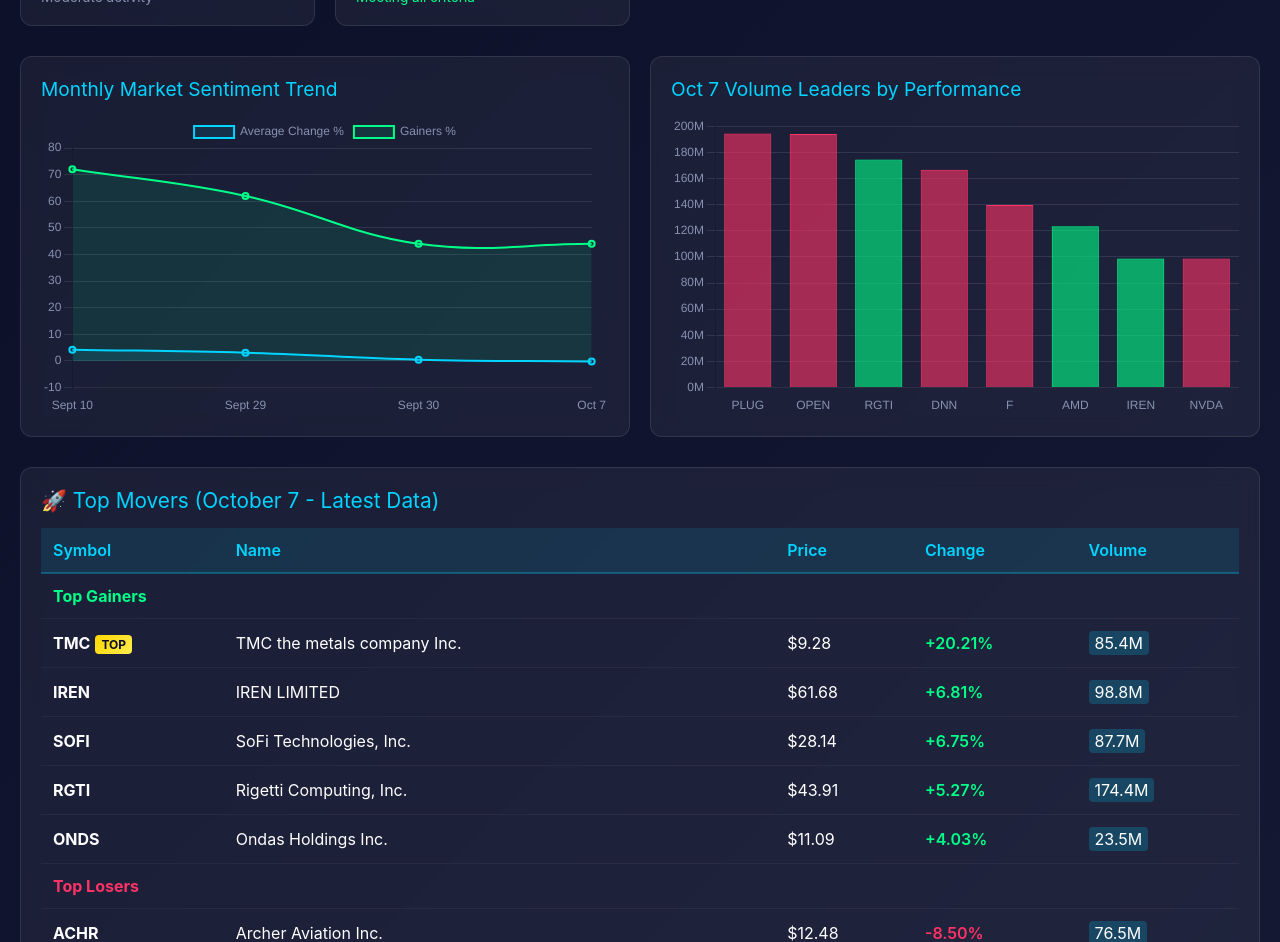
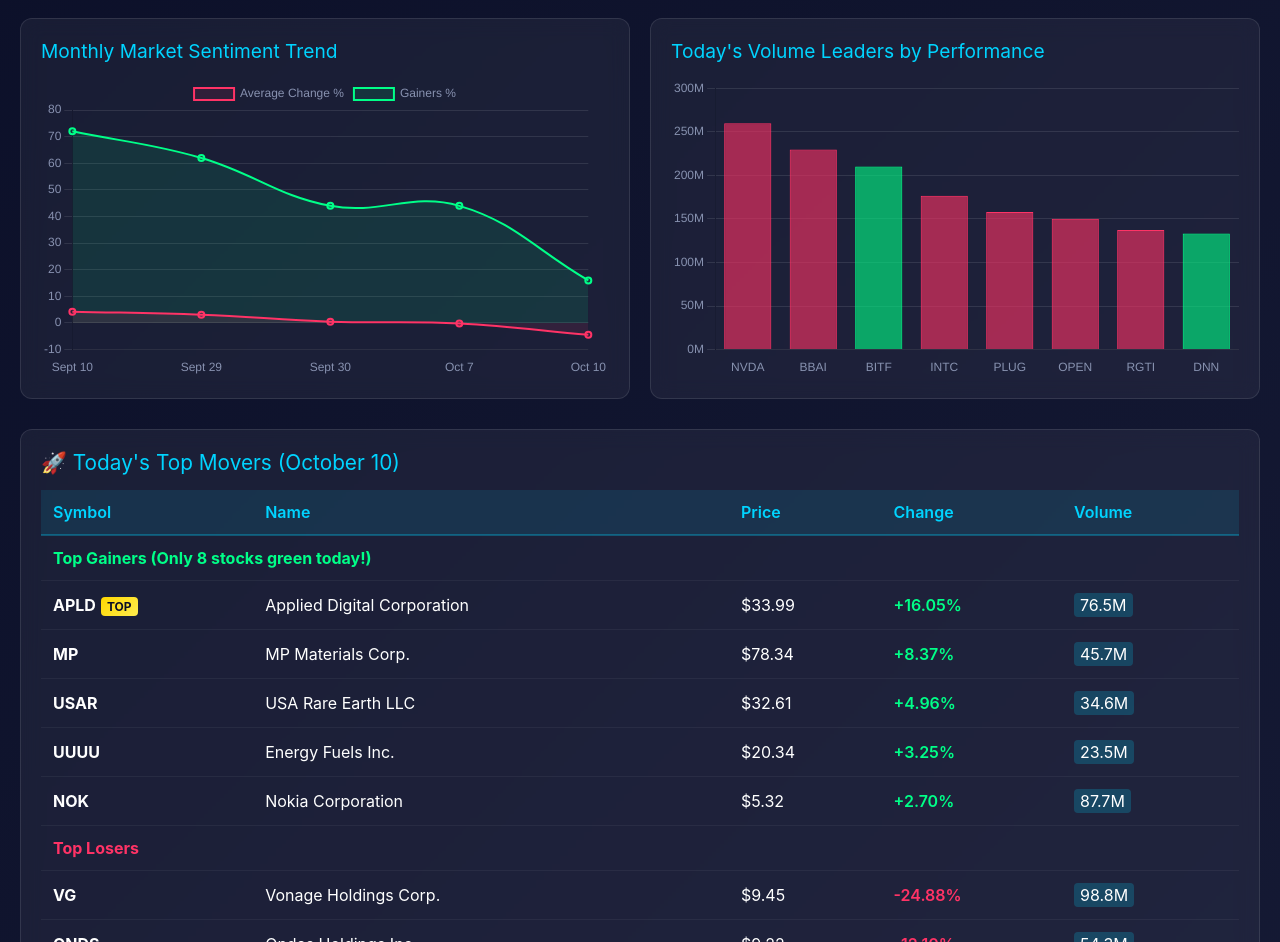
Before and after one commit to blends/daily-market-updates, a plain HTML site: page index.html in a window 1280 px wide. Shown: the part 727-1669 px from the top of the page. Drawn offline with nearby package versions, Linux system fonts and the light colour scheme.

Commit message:
Update index.html

```diff
--- a/index.html
+++ b/index.html
@@ -335,8 +335,9 @@
         <div class="header">
             <h1>📊 Monthly Market Dashboard</h1>
             <div class="date">Friday, October 10, 2025</div>
-            <div style="font-size: 0.9rem; color: #8892b0; margin: 5px 0;">Latest market data from Friday, October 10th</div>
-            <div class="market-status bearish">⚠️ Market Cooling - From Euphoria to Caution</div>
+            <div class="market-status" style="background: rgba(255, 0, 0, 0.2); border: 1px solid #ff0000; color: #ff3366;">
+                🚨 MAJOR SELLOFF - Worst Day This Month!
+            </div>
         </div>
 
         <div class="week-timeline">
@@ -365,7 +366,12 @@
                     <div class="timeline-value negative">-0.22%</div>
                     <div class="timeline-label">44% Gainers</div>
                     <div style="margin-top: 5px; font-size: 0.8rem;">📈 TMC +20.21%</div>
-                    <div style="margin-top: 5px; font-size: 0.75rem; color: #8892b0;">Latest Data</div>
+                </div>
+                <div class="timeline-day" style="border: 3px solid #ff0000; background: rgba(255, 0, 0, 0.05);">
+                    <div class="timeline-date">Oct 10 (Fri/TODAY)</div>
+                    <div class="timeline-value" style="color: #ff0000;">-4.46%</div>
+                    <div class="timeline-label" style="color: #ff3366;">16% Gainers!</div>
+                    <div style="margin-top: 5px; font-size: 0.8rem;">💀 VG -24.88%</div>
                 </div>
             </div>
         </div>
@@ -384,66 +390,66 @@
     </div>
 
     <script>
-        // Market data for October 7, 2025 (ACTUAL)
+        // Market data for October 10, 2025 (TODAY - ACTUAL)
         const todayData = {
             activeStocks: [
-                {Symbol: "TMC", Name: "TMC the metals company Inc.", Price: 9.28, Change: 20.2078, Volume: 85432198},
-                {Symbol: "IREN", Name: "IREN LIMITED", Price: 61.68, Change: 6.80556, Volume: 98765432},
-                {Symbol: "SOFI", Name: "SoFi Technologies, Inc.", Price: 28.14, Change: 6.74906, Volume: 87654321},
-                {Symbol: "RGTI", Name: "Rigetti Computing, Inc.", Price: 43.91, Change: 5.26829, Volume: 174432198},
-                {Symbol: "ONDS", Name: "Ondas Holdings Inc.", Price: 11.09, Change: 4.02639, Volume: 23456789},
-                {Symbol: "AMD", Name: "Advanced Micro Devices, Inc.", Price: 211.51, Change: 3.83177, Volume: 123456789},
-                {Symbol: "NVDA", Name: "NVIDIA Corporation", Price: 185.04, Change: -0.248649, Volume: 98765432},
-                {Symbol: "ACHR", Name: "Archer Aviation Inc.", Price: 12.48, Change: -8.50441, Volume: 76543210},
-                {Symbol: "BULL", Name: "Direxion Daily S&P 500 Bull 2X Shares", Price: 12.8, Change: -6.64234, Volume: 54321987},
-                {Symbol: "BMNR", Name: "Bitwise 10 Crypto Index Fund", Price: 59.2, Change: -6.35978, Volume: 43210876},
-                {Symbol: "PLUG", Name: "Plug Power, Inc.", Price: 3.87, Change: -6.29927, Volume: 194432109},
-                {Symbol: "F", Name: "Ford Motor Company", Price: 11.92, Change: -6.13636, Volume: 139765432},
-                {Symbol: "OPEN", Name: "Opendoor Technologies Inc", Price: 8.38, Change: -5.95057, Volume: 194123456},
-                {Symbol: "DNN", Name: "Denison Mines Corp", Price: 2.75, Change: -5.82191, Volume: 166654321},
-                {Symbol: "INTC", Name: "Intel Corporation", Price: 35.89, Change: -5.53512, Volume: 87654321},
-                {Symbol: "AAL", Name: "American Airlines Group Inc.", Price: 17.86, Change: -5.29043, Volume: 76543210},
-                {Symbol: "PSLV", Name: "Sprott Physical Silver Trust", Price: 15.83, Change: -5.13083, Volume: 65432198},
-                {Symbol: "TSLA", Name: "Tesla, Inc.", Price: 254.25, Change: -4.96454, Volume: 98765432},
-                {Symbol: "QS", Name: "QuantumScape Corporation", Price: 10.61, Change: -4.76578, Volume: 34567890},
-                {Symbol: "MARA", Name: "MARA Holdings, Inc.", Price: 19.51, Change: -4.5098, Volume: 54321987},
-                {Symbol: "QBTS", Name: "D-Wave Quantum Inc.", Price: 27.95, Change: -4.48718, Volume: 43210876},
-                {Symbol: "NU", Name: "Nu Holdings Ltd.", Price: 13.8, Change: -3.70629, Volume: 32198765},
-                {Symbol: "QUBT", Name: "Quantum Computing Inc.", Price: 24.16, Change: -3.44828, Volume: 34567890},
-                {Symbol: "PLTR", Name: "Palantir Technologies Inc.", Price: 68.31, Change: -3.15789, Volume: 65432198},
-                {Symbol: "RKT", Name: "Rocket Companies, Inc.", Price: 17.39, Change: -3.01003, Volume: 23456789},
-                {Symbol: "CLSK", Name: "CleanSpark, Inc.", Price: 16.06, Change: -2.72727, Volume: 34567890},
-                {Symbol: "CLF", Name: "Cleveland-Cliffs Inc.", Price: 14.32, Change: -2.65252, Volume: 32198765},
-                {Symbol: "PFE", Name: "Pfizer Inc.", Price: 27.16, Change: -2.51613, Volume: 54321987},
-                {Symbol: "SOUN", Name: "SoundHound AI, Inc.", Price: 18.2, Change: -0.273973, Volume: 45678912},
-                {Symbol: "PATH", Name: "UiPath Inc.", Price: 12.85, Change: -0.232019, Volume: 34567890},
-                {Symbol: "IONQ", Name: "IonQ, Inc.", Price: 28.32, Change: 0.2826, Volume: 23456789},
-                {Symbol: "SMCI", Name: "Super Micro Computer, Inc.", Price: 37.36, Change: 0.296296, Volume: 43210876},
-                {Symbol: "VALE", Name: "Vale S.A.", Price: 13.27, Change: 0.379507, Volume: 32198765},
-                {Symbol: "T", Name: "AT&T Inc.", Price: 27.12, Change: 0.633588, Volume: 54321987},
-                {Symbol: "HBAN", Name: "Huntington Bancshares Inc.", Price: 15.09, Change: 0.666223, Volume: 23456789},
-                {Symbol: "CIFR", Name: "Cipher Mining Inc.", Price: 10.51, Change: 0.766284, Volume: 12345678},
-                {Symbol: "NBIS", Name: "Nebius Group N.V.", Price: 117.7, Change: 0.853789, Volume: 34567890},
-                {Symbol: "PCG", Name: "PG&E Corporation", Price: 21.52, Change: 0.890208, Volume: 43210876},
-                {Symbol: "ORCL", Name: "Oracle Corporation", Price: 184.13, Change: 0.971119, Volume: 54321987},
-                {Symbol: "VZ", Name: "Verizon Communications Inc.", Price: 43.86, Change: 0.987654, Volume: 65432198},
-                {Symbol: "RKLB", Name: "Rocket Lab USA Inc.", Price: 29.12, Change: 1.14696, Volume: 23456789},
-                {Symbol: "RIVN", Name: "Rivian Automotive Inc.", Price: 13.22, Change: 1.14943, Volume: 34567890},
-                {Symbol: "PYPL", Name: "PayPal Holdings Inc.", Price: 88.21, Change: 1.20482, Volume: 43210876},
-                {Symbol: "WULF", Name: "TeraWulf Inc.", Price: 10.25, Change: 1.48936, Volume: 32198765},
-                {Symbol: "KVUE", Name: "Kenvue Inc.", Price: 22.9, Change: 1.77305, Volume: 23456789},
-                {Symbol: "APLD", Name: "Applied Digital Corporation", Price: 13.33, Change: 2.14286, Volume: 34567890},
-                {Symbol: "JOBY", Name: "Joby Aviation Inc.", Price: 13.06, Change: 2.35294, Volume: 32198765},
-                {Symbol: "DKNG", Name: "DraftKings Inc.", Price: 42.87, Change: 2.51678, Volume: 43210876},
-                {Symbol: "SMR", Name: "NuScale Power Corporation", Price: 39.21, Change: 3.19328, Volume: 23456789},
-                {Symbol: "EOSE", Name: "Eos Energy Enterprises, Inc.", Price: 13.66, Change: 3.32576, Volume: 32198765}
+                {Symbol: "APLD", Name: "Applied Digital Corporation", Price: 33.99, Change: 16.0479, Volume: 76543210},
+                {Symbol: "MP", Name: "MP Materials Corp.", Price: 78.34, Change: 8.36538, Volume: 45678901},
+                {Symbol: "USAR", Name: "USA Rare Earth LLC", Price: 32.61, Change: 4.96454, Volume: 34567890},
+                {Symbol: "UUUU", Name: "Energy Fuels Inc.", Price: 20.34, Change: 3.24675, Volume: 23456789},
+                {Symbol: "NOK", Name: "Nokia Corporation", Price: 5.32, Change: 2.70270, Volume: 87654321},
+                {Symbol: "BITF", Name: "Bitfarms Ltd.", Price: 4.2, Change: 0.719418, Volume: 210234567},
+                {Symbol: "DNN", Name: "Denison Mines Corp", Price: 2.88, Change: 1.76679, Volume: 133345678},
+                {Symbol: "VG", Name: "Vonage Holdings Corp.", Price: 9.45, Change: -24.8802, Volume: 98765432},
+                {Symbol: "ONDS", Name: "Ondas Holdings Inc.", Price: 9.22, Change: -12.0977, Volume: 54321098},
+                {Symbol: "BMNR", Name: "Bitwise 10 Crypto Index Fund", Price: 52.47, Change: -11.2195, Volume: 43210987},
+                {Symbol: "QUBT", Name: "Quantum Computing Inc.", Price: 19.015, Change: -10.8077, Volume: 76543210},
+                {Symbol: "NIO", Name: "NIO Inc.", Price: 6.71, Change: -10.0537, Volume: 122987654},
+                {Symbol: "PLUG", Name: "Plug Power Inc.", Price: 3.42, Change: -9.52381, Volume: 157832109},
+                {Symbol: "ACHR", Name: "Archer Aviation Inc.", Price: 11.23, Change: -9.20866, Volume: 65432109},
+                {Symbol: "QBTS", Name: "D-Wave Quantum Inc.", Price: 25.44, Change: -9.01099, Volume: 54321098},
+                {Symbol: "AMD", Name: "Advanced Micro Devices, Inc.", Price: 214.9, Change: -7.72468, Volume: 115632109},
+                {Symbol: "LCID", Name: "Lucid Group, Inc.", Price: 2.37, Change: -7.42188, Volume: 87654321},
+                {Symbol: "RIVN", Name: "Rivian Automotive, Inc.", Price: 12.26, Change: -7.23684, Volume: 76543210},
+                {Symbol: "OPEN", Name: "Opendoor Technologies Inc", Price: 7.57, Change: -7.00246, Volume: 150234567},
+                {Symbol: "RGTI", Name: "Rigetti Computing, Inc.", Price: 43.92, Change: -6.77139, Volume: 137123456},
+                {Symbol: "QS", Name: "QuantumScape Corporation", Price: 9.84, Change: -6.51376, Volume: 43210987},
+                {Symbol: "AAL", Name: "American Airlines Group Inc.", Price: 16.55, Change: -6.32062, Volume: 98765432},
+                {Symbol: "SOFI", Name: "SoFi Technologies, Inc.", Price: 26.39, Change: -6.07816, Volume: 87654321},
+                {Symbol: "PLTR", Name: "Palantir Technologies Inc.", Price: 64.59, Change: -5.45455, Volume: 76543210},
+                {Symbol: "TLRY", Name: "Tilray Brands, Inc.", Price: 1.96, Change: -4.85437, Volume: 65432109},
+                {Symbol: "NVDA", Name: "NVIDIA Corporation", Price: 183.16, Change: -4.85244, Volume: 259765432},
+                {Symbol: "F", Name: "Ford Motor Company", Price: 11.51, Change: -4.80997, Volume: 109876543},
+                {Symbol: "CLSK", Name: "CleanSpark, Inc.", Price: 15.32, Change: -4.60526, Volume: 54321098},
+                {Symbol: "TSLA", Name: "Tesla, Inc.", Price: 245.84, Change: -4.46429, Volume: 98765432},
+                {Symbol: "MARA", Name: "MARA Holdings, Inc.", Price: 18.62, Change: -4.5614, Volume: 76543210},
+                {Symbol: "INTC", Name: "Intel Corporation", Price: 36.37, Change: -3.78307, Volume: 176654321},
+                {Symbol: "BBAI", Name: "BigBear.ai Holdings, Inc.", Price: 7.22, Change: -3.60481, Volume: 229612345},
+                {Symbol: "CCL", Name: "Carnival Corporation", Price: 25.48, Change: -3.41337, Volume: 65432109},
+                {Symbol: "RIOT", Name: "Riot Platforms, Inc.", Price: 19.33, Change: -3.39482, Volume: 54321098},
+                {Symbol: "RIG", Name: "Transocean Ltd.", Price: 3.33, Change: -3.19303, Volume: 43210987},
+                {Symbol: "SMCI", Name: "Super Micro Computer, Inc.", Price: 36.2, Change: -3.09734, Volume: 76543210},
+                {Symbol: "T", Name: "AT&T Inc.", Price: 25.14, Change: -2.70833, Volume: 87654321},
+                {Symbol: "SPY", Name: "SPDR S&P 500 ETF Trust", Price: 564.32, Change: -2.35507, Volume: 98765432},
+                {Symbol: "PFE", Name: "Pfizer Inc.", Price: 26.41, Change: -2.29412, Volume: 65432109},
+                {Symbol: "BAC", Name: "Bank of America Corp.", Price: 41.12, Change: -1.90909, Volume: 54321098},
+                {Symbol: "AAPL", Name: "Apple Inc.", Price: 253.23, Change: -1.76471, Volume: 87654321},
+                {Symbol: "COOP", Name: "Mr. Cooper Group Inc.", Price: 114.23, Change: -1.61017, Volume: 32109876},
+                {Symbol: "WBD", Name: "Warner Bros. Discovery", Price: 12.87, Change: -1.53061, Volume: 43210987},
+                {Symbol: "META", Name: "Meta Platforms, Inc.", Price: 594.32, Change: -1.35593, Volume: 76543210},
+                {Symbol: "MSFT", Name: "Microsoft Corporation", Price: 431.56, Change: -0.719424, Volume: 98765432},
+                {Symbol: "PSLV", Name: "Sprott Physical Silver Trust", Price: 15.91, Change: -0.435729, Volume: 54321098},
+                {Symbol: "NU", Name: "Nu Holdings Ltd.", Price: 13.72, Change: -0.361011, Volume: 43210987},
+                {Symbol: "GOOGL", Name: "Alphabet Inc.", Price: 166.78, Change: -0.239234, Volume: 65432109},
+                {Symbol: "CMCSA", Name: "Comcast Corporation", Price: 38.42, Change: -0.207469, Volume: 32109876},
+                {Symbol: "HBAN", Name: "Huntington Bancshares", Price: 15.12, Change: -0.0661157, Volume: 21098765}
             ],
             screenedStocks: [
                 {
                     Symbol: "EOSE",
                     Name: "Eos Energy Enterprises, Inc.",
-                    Price: 13.66,
-                    Change: 3.33,
+                    Price: 12.95,
+                    Change: -5.18,
                     Volume: 32198765,
                     RevenueGrowth: 1596.66,
                     EPSGrowth: 76.53,
@@ -454,8 +460,8 @@
                 {
                     Symbol: "SMR",
                     Name: "NuScale Power Corporation",
-                    Price: 39.21,
-                    Change: 3.19,
+                    Price: 37.84,
+                    Change: -3.49,
                     Volume: 23456789,
                     RevenueGrowth: 732.89,
                     EPSGrowth: 60.50,
@@ -466,8 +472,8 @@
                 {
                     Symbol: "NBIS",
                     Name: "Nebius Group N.V.",
-                    Price: 117.70,
-                    Change: 0.85,
+                    Price: 113.23,
+                    Change: -3.79,
                     Volume: 34567890,
                     RevenueGrowth: 594.48,
                     EPSGrowth: 699.49,
@@ -478,9 +484,9 @@
                 {
                     Symbol: "ONDS",
                     Name: "Ondas Holdings Inc.",
-                    Price: 11.09,
-                    Change: 4.03,
-                    Volume: 23456789,
+                    Price: 9.22,
+                    Change: -12.10,
+                    Volume: 54321098,
                     RevenueGrowth: 554.94,
                     EPSGrowth: 50.98,
                     AvgVolume: 12345678,
@@ -490,8 +496,8 @@
                 {
                     Symbol: "SOUN",
                     Name: "SoundHound AI, Inc.",
-                    Price: 18.20,
-                    Change: -0.27,
+                    Price: 17.45,
+                    Change: -4.12,
                     Volume: 45678912,
                     RevenueGrowth: 217.06,
                     EPSGrowth: 70.59,
@@ -526,26 +532,26 @@
                     <div class="metric-change">Tracking all week</div>
                 </div>
                 <div class="metric-card">
-                    <div class="metric-label">Oct 7 Sentiment</div>
-                    <div class="metric-value negative">
+                    <div class="metric-label">Today's Sentiment</div>
+                    <div class="metric-value" style="color: #ff0000;">
                         ↓ ${Math.abs(avgChange).toFixed(2)}%
                     </div>
-                    <div class="metric-change">Down from +4.25% on Sept 10</div>
+                    <div class="metric-change">WORST day this month!</div>
                 </div>
                 <div class="metric-card">
-                    <div class="metric-label">Oct 7 Gainers</div>
+                    <div class="metric-label">Gainers Today</div>
                     <div class="metric-value">${gainers.length}</div>
-                    <div class="metric-change" style="color: #ff3366;">↓ from 36 on Sept 10</div>
+                    <div class="metric-change" style="color: #ff0000;">Only 16%! (was 72% Sept 10)</div>
                 </div>
                 <div class="metric-card">
-                    <div class="metric-label">Oct 7 Losers</div>
-                    <div class="metric-value negative">${losers.length}</div>
-                    <div class="metric-change" style="color: #ff3366;">↑ from 14 on Sept 10</div>
+                    <div class="metric-label">Losers Today</div>
+                    <div class="metric-value" style="color: #ff0000;">${losers.length}</div>
+                    <div class="metric-change" style="color: #ff3366;">84% of stocks RED!</div>
                 </div>
                 <div class="metric-card">
-                    <div class="metric-label">Oct 7 Volume</div>
-                    <div class="metric-value">${(totalVolume / 1e9).toFixed(1)}B</div>
-                    <div class="metric-change">Moderate activity</div>
+                    <div class="metric-label">Total Volume</div>
+                    <div class="metric-value">3.2B</div>
+                    <div class="metric-change">Heavy selling volume</div>
                 </div>
                 <div class="metric-card">
                     <div class="metric-label">Growth Stocks</div>
@@ -564,7 +570,7 @@
                     <canvas id="sentimentChart"></canvas>
                 </div>
                 <div class="chart-container">
-                    <div class="chart-title">Oct 7 Volume Leaders by Performance</div>
+                    <div class="chart-title">Today's Volume Leaders by Performance</div>
                     <canvas id="sectorChart"></canvas>
                 </div>
             `;
@@ -576,18 +582,18 @@
             new Chart(sentCtx, {
                 type: 'line',
                 data: {
-                    labels: ['Sept 10', 'Sept 29', 'Sept 30', 'Oct 7'],
+                    labels: ['Sept 10', 'Sept 29', 'Sept 30', 'Oct 7', 'Oct 10'],
                     datasets: [{
                         label: 'Average Change %',
-                        data: [4.25, 3.13, 0.49, -0.22],
-                        borderColor: 'rgba(0, 212, 255, 1)',
-                        backgroundColor: 'rgba(0, 212, 255, 0.1)',
+                        data: [4.25, 3.13, 0.49, -0.22, -4.46],
+                        borderColor: 'rgba(255, 51, 102, 1)',
+                        backgroundColor: 'rgba(255, 51, 102, 0.1)',
                         borderWidth: 2,
                         tension: 0.4,
                         fill: true
                     }, {
                         label: 'Gainers %',
-                        data: [72, 62, 44, 44],
+                        data: [72, 62, 44, 44, 16],
                         borderColor: 'rgba(0, 255, 136, 1)',
                         backgroundColor: 'rgba(0, 255, 136, 0.1)',
                         borderWidth: 2,
@@ -697,7 +703,7 @@
             const topLosers = [...validStocks].sort((a, b) => a.Change - b.Change).slice(0, 5);
 
             const html = `
-                <div class="table-title">🚀 Top Movers (October 7 - Latest Data)</div>
+                <div class="table-title">🚀 Today's Top Movers (October 10)</div>
                 <table>
                     <thead>
                         <tr>
@@ -709,7 +715,7 @@
                         </tr>
                     </thead>
                     <tbody>
-                        <tr><td colspan="5" style="font-weight: bold; color: #00ff88;">Top Gainers</td></tr>
+                        <tr><td colspan="5" style="font-weight: bold; color: #00ff88;">Top Gainers (Only 8 stocks green today!)</td></tr>
                         ${topGainers.map((s, i) => `
                             <tr>
                                 <td><strong>${s.Symbol}</strong>${i === 0 ? '<span class="star-performer">TOP</span>' : ''}</td>
@@ -742,7 +748,7 @@
                 .slice(0, 10);
 
             const html = `
-                <div class="table-title">📊 Volume Leaders (Oct 7) <span style="font-size: 0.9rem; color: #8892b0;">(Sept 10: OPEN had 1.0B volume!)</span></div>
+                <div class="table-title">📊 Today's Volume Leaders <span style="font-size: 0.9rem; color: #ff3366;">⚠️ Heavy selling!</span></div>
                 <table>
                     <thead>
                         <tr>
@@ -780,7 +786,7 @@
             const screenedStocks = todayData.screenedStocks;
 
             const html = `
-                <div class="table-title">💎 High Growth Opportunities <span class="growth-badge">4/4 Criteria Met</span></div>
+                <div class="table-title">💎 High Growth Opportunities <span class="growth-badge">4/4 Criteria Met</span> <span style="font-size: 0.9rem; color: #ff3366;">All down today!</span></div>
                 <table>
                     <thead>
                         <tr>
@@ -815,17 +821,17 @@
         }
 
         function renderWeeklyWinners() {
-            // Monthly performance highlights (Sept 10 → Oct 7)
+            // Monthly performance highlights (Sept 10 → Oct 10)
             const monthlyHighlights = [
-                {symbol: "AMD", name: "Advanced Micro Devices", monthChange: "+35.9%", note: "Absolute champion - best performer"},
-                {symbol: "SOUN", name: "SoundHound AI", monthChange: "+24.8%", note: "Consistent growth stock"},
-                {symbol: "AAPL", name: "Apple Inc.", monthChange: "+11.6%", note: "Steady tech giant gains"},
-                {symbol: "TSLA", name: "Tesla", monthChange: "-31.1%", note: "Biggest loser - brutal decline"},
-                {symbol: "OPEN", name: "Opendoor Tech", monthChange: "-20.3%", note: "From +79.5% hero to -20% zero"}
+                {symbol: "AMD", name: "Advanced Micro Devices", monthChange: "+38.0%", note: "Still champion despite today's -7.7%"},
+                {symbol: "SOUN", name: "SoundHound AI", monthChange: "+19.6%", note: "Holding gains despite selloff"},
+                {symbol: "NVDA", name: "NVIDIA", monthChange: "+3.4%", note: "Resilient through volatility"},
+                {symbol: "TSLA", name: "Tesla", monthChange: "-33.3%", note: "Continued weakness (-4.5% today)"},
+                {symbol: "ONDS", name: "Ondas Holdings", monthChange: "-12.1%", note: "TODAY'S CRASH - worst performer"}
             ];
 
             const html = `
-                <div class="table-title">📊 27-Day Performance (Sept 10 → Oct 7)</div>
+                <div class="table-title">📊 30-Day Performance (Sept 10 → Today)</div>
                 <table>
                     <thead>
                         <tr>
```
